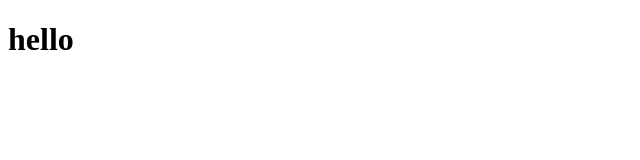
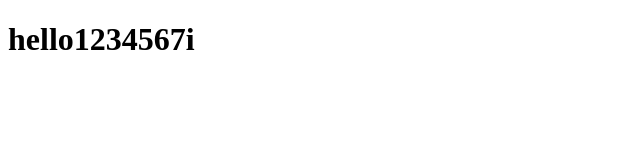
Before and after one commit to poornashree666/222, a plain HTML site: page index.html in a window 1280 px wide. Shown: the whole page, without its empty margins (0-640 px from the left). Drawn offline with Linux system fonts and the light colour scheme.

Commit message:
Update heading text in index.html

```diff
--- a/index.html
+++ b/index.html
@@ -6,7 +6,7 @@
     <title>Document</title>
 </head>
 <body>
-    <h1>hello</h1>
+    <h1>hello1234567i</h1>
 
 </body>
 </html>
```
